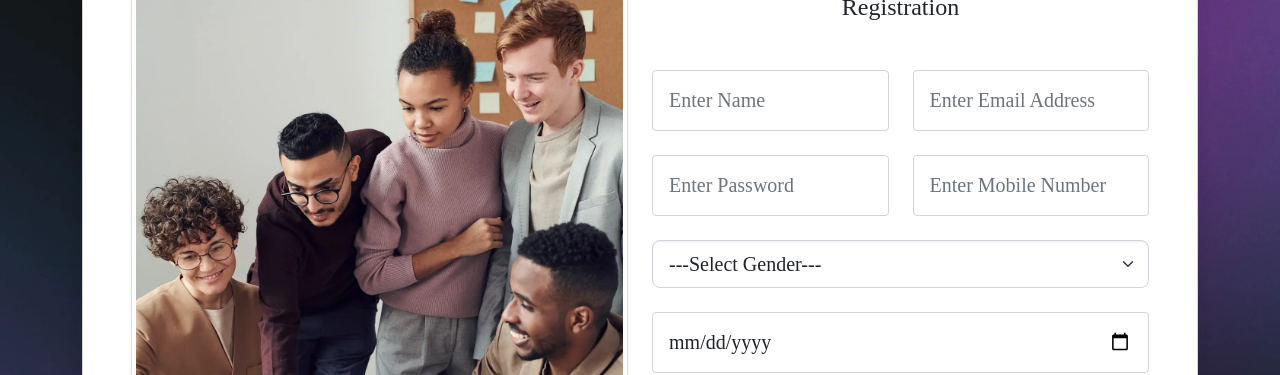
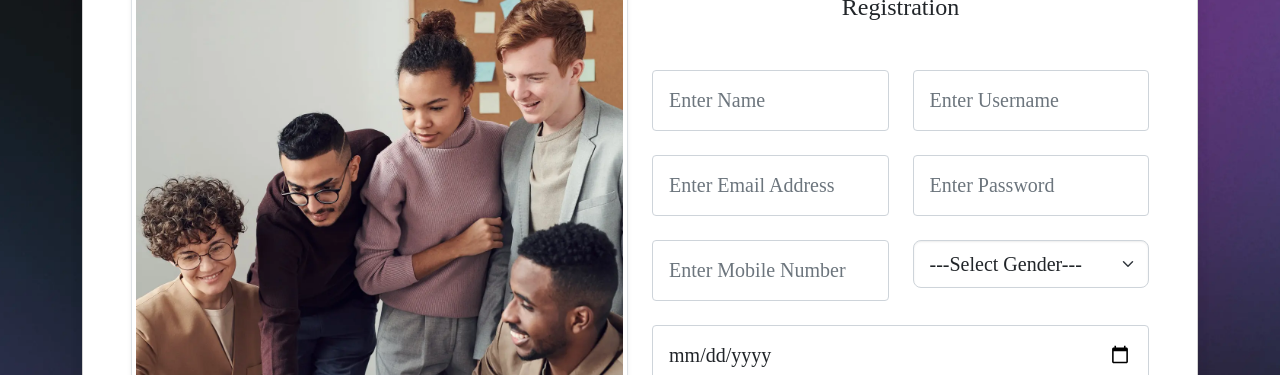
Before and after one commit to rajeshr-27/portfolio-front-end, a React (Create React App) app: page /register in a window 1280 px wide. Shown: the part 296-671 px from the top of the page. Built offline with nearby package versions, Linux system fonts and the light colour scheme; no server answers.

Commit message:
updated-profile-link

```diff
--- a/src/App.js
+++ b/src/App.js
@@ -32,7 +32,7 @@ function App() {
                                 <Route path="/my-account" element={<MyAccount />}></Route>
                             </Route>
                         </Route>
-                        <Route path="/view-bio/:userId" element={<ViewBio />}></Route>
+                        <Route path="/view-bio/:username" element={<ViewBio />}></Route>
                     </Routes>
                 </Router>
             </Provider>
--- a/src/components/MyAccount.js
+++ b/src/components/MyAccount.js
@@ -26,6 +26,7 @@ function MyAccount() {
     //Initial form data
     const [frmData,setFrmData] = useState({
         name:'',
+        username:'',
         email:'',
         mobile_number:'',
         gender:'',
@@ -95,7 +96,7 @@ function MyAccount() {
             //setUserDetails(details);
              //get bio data
              const fetchBioDataDetails  = async () => {
-                const details = await fetchBioData(user._id)
+                const details = await fetchBioData(user.username)
                 if(details.status === 1){
                     setUserBioDetails(details.biodata[0]);
                     setFrmBioData(details.biodata[0]);
@@ -246,7 +247,7 @@ function MyAccount() {
                 toast.success(response.data.message);
                 setShow(false);
                 const fetchBioDataDetails  = async () => {
-                    const details = await fetchBioData(user._id)
+                    const details = await fetchBioData(user.username)
                     if(details.status === 1){
                         setUserBioDetails(details.biodata[0]);
                         setFrmBioData(details.biodata[0]);
@@ -274,7 +275,7 @@ function MyAccount() {
                 toast.success(response.data.message);
                 setShow(false);
                 const fetchBioDataDetails  = async () => {
-                    const details = await fetchBioData(user._id)
+                    const details = await fetchBioData(user.username)
                     setUserBioDetails(details.biodata[0]);
                     setFrmBioData(details.biodata[0]);
                     }
@@ -296,7 +297,7 @@ function MyAccount() {
                         {
                             (userBioDetails.photo)
                             ?
-                            <Link to={(userBioDetails.photo) ?`/view-bio/${userDetails._id}`:''} target='_blank' className='btn btn-info btn-sm float-end'>View Portfolio</Link>
+                            <Link to={(userBioDetails.photo) ?`/view-bio/${userDetails.username}`:''} target='_blank' className='btn btn-info btn-sm float-end'>View Portfolio</Link>
                             :
                             <Link onClick={handleViewPortfolio} className='btn btn-info btn-sm float-end'>View Portfolio</Link>
                         }
@@ -316,9 +317,14 @@ function MyAccount() {
                                         <th>Name</th>
                                         <td>: {userDetails.name} </td>
                                     </tr>
+
                                     <tr>
                                         <th>Email</th>
                                         <td>: {userDetails.email}</td>
+                                    </tr>
+                                    <tr>
+                                        <th>Username</th>
+                                        <td>: {userDetails.username}</td>
                                     </tr>
                                     <tr>
                                         <th>Mobile Number</th>
@@ -490,6 +496,10 @@ function MyAccount() {
                                         <Form.Control name="name"  value={frmData.name} onChange={handleChange} type="text" placeholder="Enter First Name" required />
                                     </Form.Group>
                                     <Form.Group className="mb-3">
+                                        <Form.Label>Username *</Form.Label>
+                                        <Form.Control name="username"  value={frmData.username} onChange={handleChange} type="text" placeholder="Enter Username" required />
+                                    </Form.Group>
+                                    <Form.Group className="mb-3">
                                         <Form.Label>Email address *</Form.Label>
                                         <Form.Control type="email" name="email" value={frmData.email} onChange={handleChange}  placeholder="Enter Email Address" required />
                                     </Form.Group>
--- a/src/components/Register.js
+++ b/src/components/Register.js
@@ -20,6 +20,7 @@ function Register() {
     const API_URL = process.env.REACT_APP_API_URL;
     const [frmData,setFrmData] = useState({
         name:'',
+        username:'',
         email:'',
         password:'',
         mobile_number:'',
@@ -158,26 +159,31 @@ function Register() {
                                                     </Col>
                                                     <Col xs={12} sm={6}>
                                                         <Form.Group className="mb-4">
-
-                                                            <Form.Control size="lg" type="email" name="email" value={frmData.email} onChange={handleChange}  placeholder="Enter Email Address" required />
+                                                            <Form.Control size="lg" type="text" name="username" value={frmData.username} onChange={handleChange}  placeholder="Enter Username" required />
                                                         </Form.Group>
                                                     </Col>
                                                 </Row>
                                                 <Row>
                                                     <Col xs={12} sm={6}>
                                                         <Form.Group className="mb-4">
+                                                            <Form.Control size="lg" type="email" name="email" value={frmData.email} onChange={handleChange}  placeholder="Enter Email Address" required />
+                                                        </Form.Group>
+                                                    </Col>
+                                                    <Col xs={12} sm={6}>
+                                                        <Form.Group className="mb-4">
                                                             {/* <Form.Label>Password *</Form.Label> */}
                                                             <Form.Control size="lg" name="password" value={frmData.password} onChange={handleChange}  type="password" placeholder="Enter Password" required />
                                                         </Form.Group>
                                                     </Col>
+                                                </Row>
+                                                <Row>
                                                     <Col xs={12} sm={6}>
                                                         <Form.Group className="mb-4">
                                                             {/* <Form.Label>Mobile Number *</Form.Label> */}
                                                             <Form.Control size="lg" type="text" name="mobile_number" value={frmData.mobile_number} onKeyPress={handleKeyPress} onChange={handleChange}  placeholder="Enter Mobile Number" required  />
                                                         </Form.Group>
                                                     </Col>
-                                                </Row>
-                                                <Row>
+                                                    <Col xs={12} sm={6}>
                                                         <Form.Group className="mb-4">
                                                             {/* <Form.Label>Gender *</Form.Label> */}
                                                             <Form.Select size="lg"  name="gender"  value={frmData.gender} onChange={handleChange} required>
@@ -187,7 +193,9 @@ function Register() {
                                                                 <option value="Other">Other</option>
                                                             </Form.Select>
                                                         </Form.Group>
+                                                    </Col>
                                                 </Row>
+
                                                 <Row>
                                                     <Form.Group className="mb-4">
                                                         {/* <Form.Label>Date Of Birth *</Form.Label> */}
--- a/src/components/ViewBio.js
+++ b/src/components/ViewBio.js
@@ -18,7 +18,7 @@ import {
 
 function ViewBio(){
     const API_URL = process.env.REACT_APP_API_URL;
-    const {userId} = useParams();
+    const {username} = useParams();
     const navigate = useNavigate()
     const [userBioDetails, setUserBioDetails] = useState([]);
     const [isLightMode, setIsLightMode] = useState(true);
@@ -34,7 +34,7 @@ function ViewBio(){
 
         const fetchBioData = async () => {
             try{
-                const response = await axios.get(`${API_URL}/user/bio-data/${userId}`);
+                const response = await axios.get(`${API_URL}/user/bio-data/${username}`);
                 setUserBioDetails(response.data.biodata[0]);
             }catch(error){
 
@@ -42,13 +42,13 @@ function ViewBio(){
             }
 
         }
-        if(!userId){
+        if(!username){
             navigate('/',{replace:true})
         }
 
         fetchBioData();
 
-    },[navigate,userId, API_URL])
+    },[navigate,username, API_URL])
 
     return (
         <div className={`view-bio  ${
--- a/src/components/api.js
+++ b/src/components/api.js
@@ -13,9 +13,9 @@ export  const fetchUserDetails = async (userId) => {
     }
 }
 
-export const fetchBioData = async (userId) => {
+export const fetchBioData = async (username) => {
     try{
-        const response = await axios.get(`${API_URL}/user/bio-data/${userId}`);
+        const response = await axios.get(`${API_URL}/user/bio-data/${username}`);
         if(response.data.biodata !== null){
             return response.data;
         }
```
Lines whose indentation alone changed are shown as unchanged.
